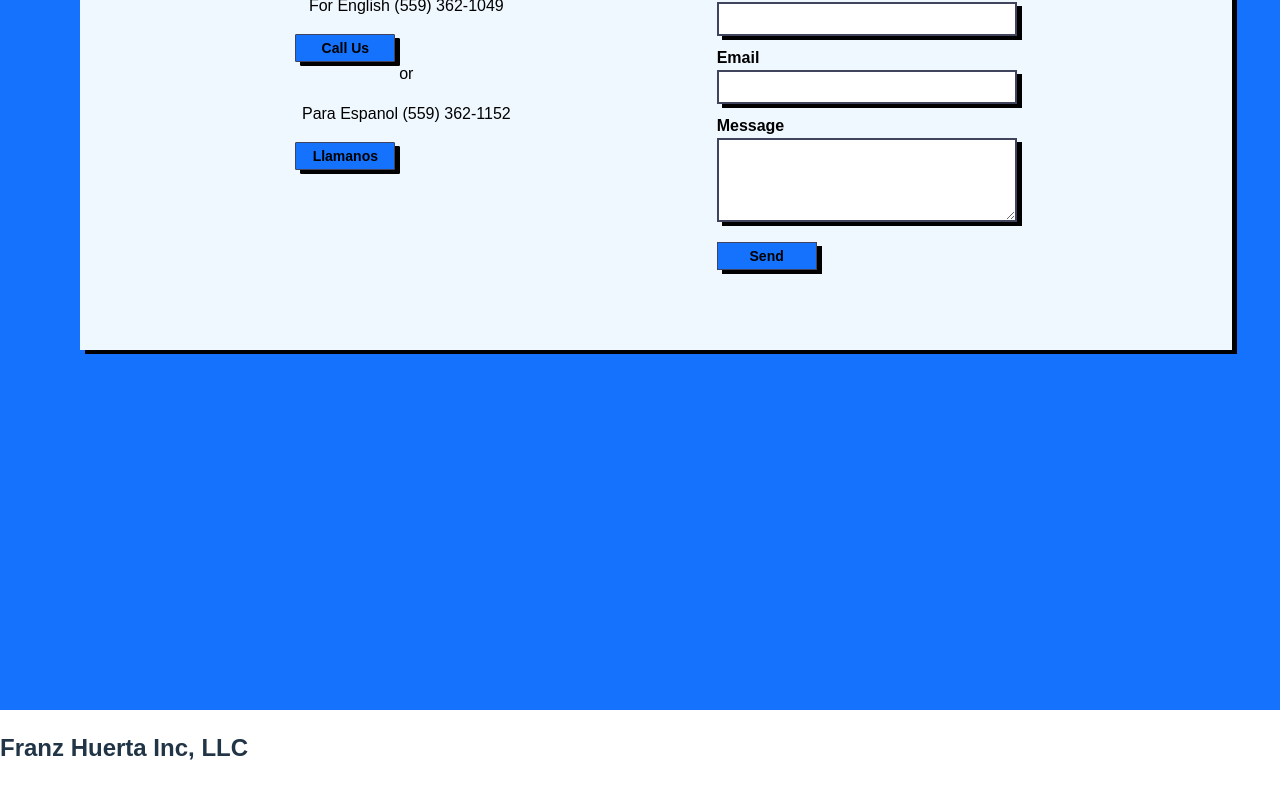
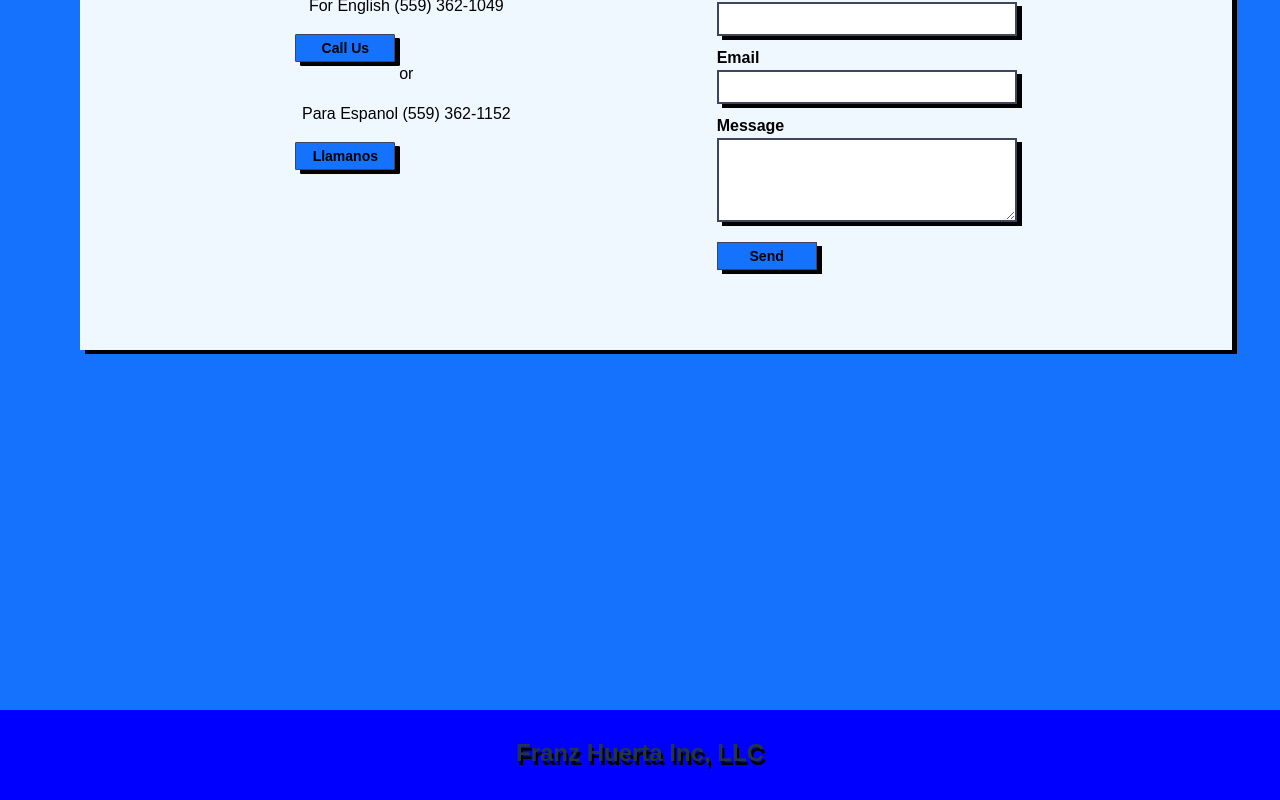
Before and after one commit to Erodri6z/fh-inc, a React (Vite) app: page / in a window 1280 px wide. Shown: the part 3700-4500 px from the top of the page. Built offline with nearby package versions, Linux system fonts and the light colour scheme.

Commit message:
finish the footer

```diff
--- a/src/components/Footer/footer.css
+++ b/src/components/Footer/footer.css
@@ -0,0 +1,11 @@
+.footer{
+  background-color: blue;
+  height: 5rem;
+  padding: 5px;
+  text-align: center;
+}
+
+.footer-label{
+  font-weight: 900;
+  filter: drop-shadow(2px 4px  rgb(0, 0, 0));
+}
--- a/src/components/Footer/footer.jsx
+++ b/src/components/Footer/footer.jsx
@@ -1,8 +1,10 @@
+import './footer.css'
+
 function Footer () {
   return (
     <>
-    <footer>
-      <h2>Franz Huerta Inc, LLC</h2>
+    <footer className='footer'>
+      <h2 className='footer-label'>Franz Huerta Inc, LLC</h2>
     </footer>
     </>
   )
```
